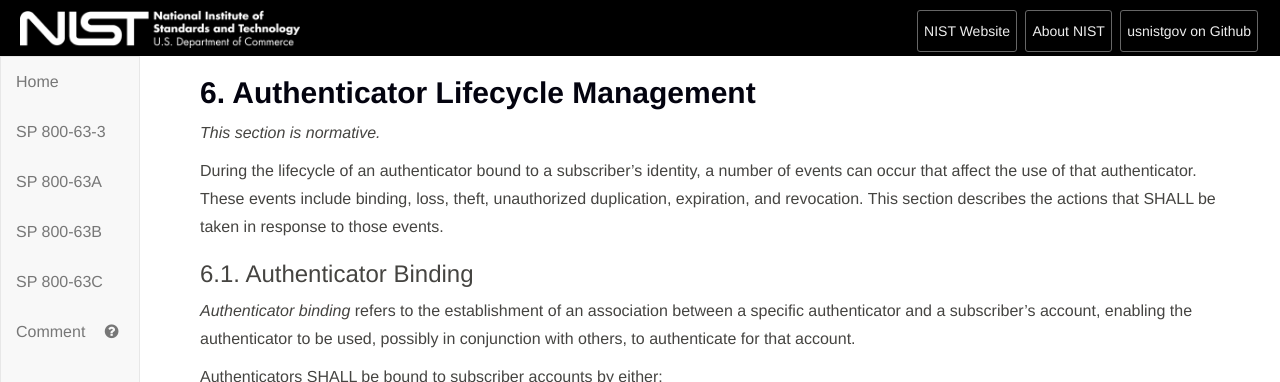
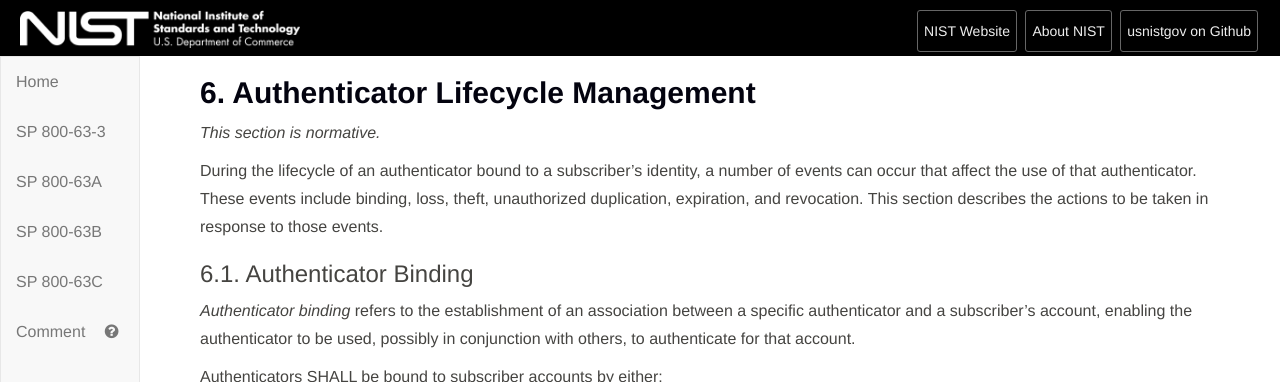
Before and after one commit to usnistgov/800-63-3, a Jekyll site: the page built from sp800-63b/sec6_lifecycle.md, in a window 1280 px wide and 900 px high. Shown: the top 382 px of the window. Built offline with Jekyll 4.4.1, drawn with Linux system fonts in a browser that asks for light colours; our own code applies the rules of GitHub Pages for plain Markdown files.

Commit message:
Remove possible non-normative SHALL. Closes #1591.

```diff
--- a/sp800-63b/sec6_lifecycle.md
+++ b/sp800-63b/sec6_lifecycle.md
@@ -4,7 +4,7 @@
 
 *This section is normative.*
 
-During the lifecycle of an authenticator bound to a subscriber's identity, a number of events can occur that affect the use of that authenticator. These events include binding, loss, theft, unauthorized duplication, expiration, and revocation. This section describes the actions that SHALL be taken in response to those events.
+During the lifecycle of an authenticator bound to a subscriber's identity, a number of events can occur that affect the use of that authenticator. These events include binding, loss, theft, unauthorized duplication, expiration, and revocation. This section describes the actions to be taken in response to those events.
 
 ### <a name="binding"></a>6.1. Authenticator Binding
 
```
